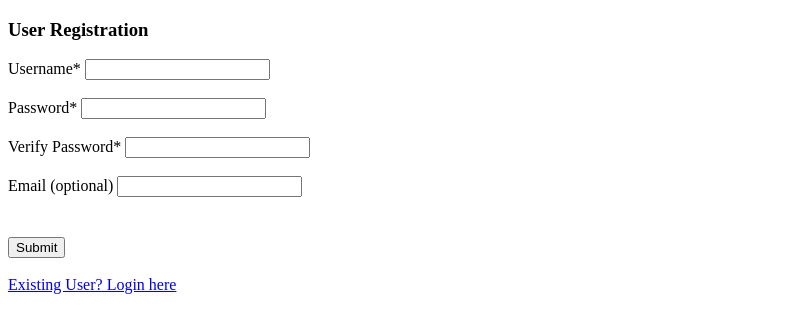
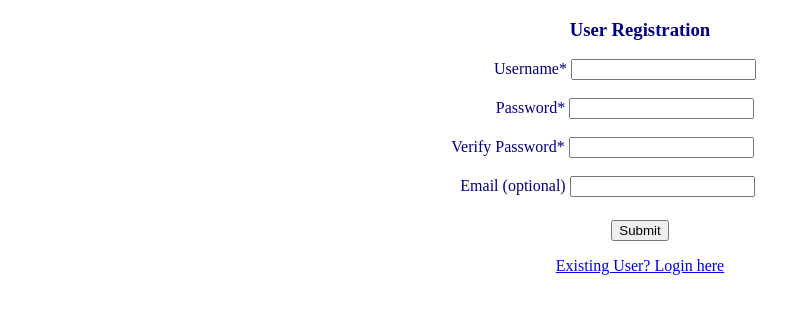
Before and after one commit to srkrkalyan/basic-blog, a Python web app: template templates/sign_up.html in a window 1280 px wide. Shown: the top 333 px of the page, without its empty margins (0-811 px from the left). Run offline with Jinja, Linux system fonts and the light colour scheme; the template is opened without the code that fills it, so the values that code supplies are empty.

Commit message:
styling for sign-up page

```diff
--- a/templates/sign_up.html
+++ b/templates/sign_up.html
@@ -1,34 +1,38 @@
 <!DOCTYPE HTML>
 <html>
 <head>
-	<h3>User Registration</h3>
+	<h3 style="color:navy;text-align:center;">User Registration</h3>
 	<form method="post">
-		<div>
-			Username*
+		<div class="username" style="color:navy;text-align:center;margin:auto;box-sizing: border-box;margin-right:30px">
+			<label for="username">Username*
 			<input type="text" name="username" value="{{username}}">
+		</label>
 		</div>
 		<br>
-		<div>
-			Password*
+		<div class="password" style="color:navy;text-align:center;margin:auto;box-sizing: border-box;margin-right:30px">
+			<label for="password">Password*
 			<input type="password" name="password" value="{{password}}">
+		</label>
 		</div>
 		<br>
-		<div>
-			Verify Password*
+		<div class="verif_password" style="color:navy;text-align:center;margin:auto;box-sizing: border-box;margin-right:75px">
+			<label for="verify">Verify Password*
 			<input type="password" name="verify" value="{{verify_password}}">
+		</label>
 		</div>
 		<br>
-		<div>
-			Email (optional)
+		<div class="email" style="color:navy;text-align:center;margin:auto;box-sizing: border-box;margin-right:65px">
+			<label for="email">Email (optional)
 			<input type="text" name="email" value="{{email}}">
+		</label>
 		</div>
-		<h4>{{error}}</h4>
-		<br>
-		<div>
+		<h5 style="color:red;text-align:center;">{{error}}</h5>
+		<p align="center">
 			<input type="Submit" name="submit">
-		</div>
-		<br>
+		</p>
+		<p align="center">
 		<a href="/blog/login">Existing User? Login here</a>
+	</p>
 	</form>
 </head>
 </html>
```
